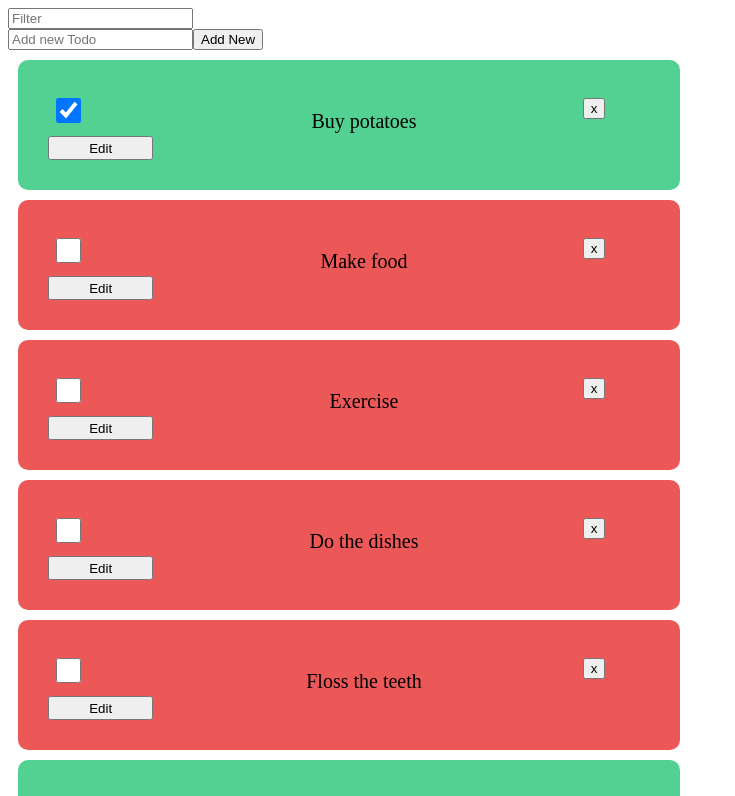
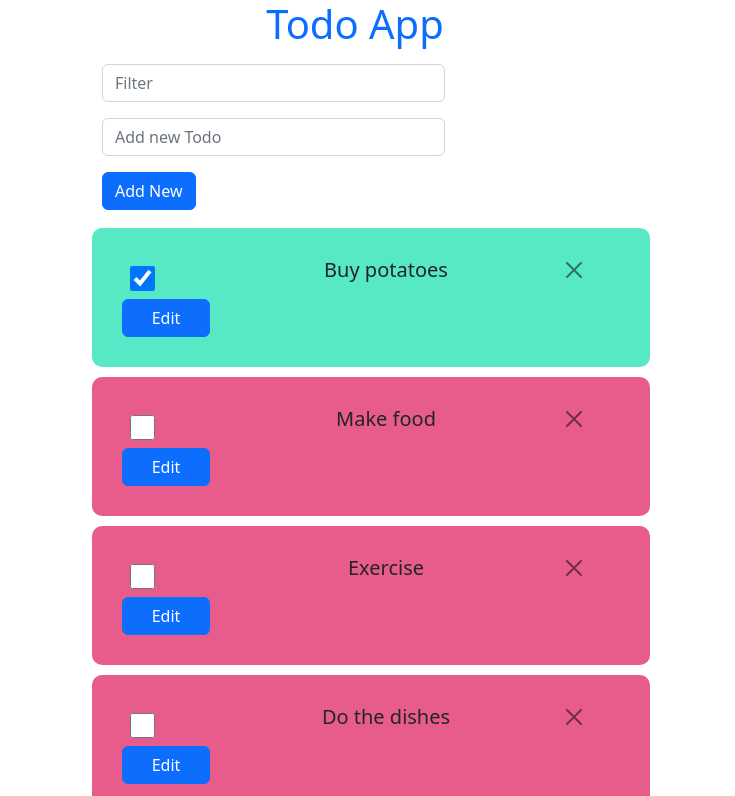
Before and after one commit to cat-rivers/Buutti_Execises, a React (Create React App) app in the folder lecture_20/lecture_20/: page / in a window 1280 px wide. Shown: the top 796 px of the page, without its empty margins (0-735 px from the left). Built offline with nearby package versions, Linux system fonts and the light colour scheme.

Commit message:
adding bootstrap

```diff
--- a/lecture_20/lecture_20/package.json
+++ b/lecture_20/lecture_20/package.json
@@ -6,7 +6,9 @@
     "@testing-library/jest-dom": "^5.16.5",
     "@testing-library/react": "^13.4.0",
     "@testing-library/user-event": "^13.5.0",
+    "bootstrap": "^5.2.3",
     "react": "^18.2.0",
+    "react-bootstrap": "^2.7.0",
     "react-dom": "^18.2.0",
     "react-scripts": "5.0.1",
     "web-vitals": "^2.1.4"
--- a/lecture_20/lecture_20/public/index.html
+++ b/lecture_20/lecture_20/public/index.html
@@ -24,6 +24,14 @@
       work correctly both with client-side routing and a non-root public URL.
       Learn how to configure a non-root public URL by running `npm run build`.
     -->
+
+    <link
+      rel="stylesheet"
+      href="https://cdn.jsdelivr.net/npm/bootstrap@5.2.3/dist/css/bootstrap.min.css"
+      integrity="sha384-rbsA2VBKQhggwzxH7pPCaAqO46MgnOM80zW1RWuH61DGLwZJEdK2Kadq2F9CUG65"
+      crossorigin="anonymous"
+    />
+
     <title>React App</title>
   </head>
   <body>
--- a/lecture_20/lecture_20/src/AddTodo.js
+++ b/lecture_20/lecture_20/src/AddTodo.js
@@ -1,4 +1,5 @@
 import { useState } from "react";
+import { Form, Button } from "react-bootstrap";
 
 const AddTodo = props => {
   const { onAddNewTodo } = props;
@@ -8,23 +9,25 @@ const AddTodo = props => {
     setTaskTodo(e.target.value);
   };
   return (
-    <form>
-      <input
+    <Form>
+      <Form.Control
+        className="my-2"
         onChange={e => inputTask(e)}
         type="text"
         name="submit"
         value={taskTodo}
         placeholder="Add new Todo"
       />
-      <button
+      <Button
+        className="my-2"
         onClick={e => {
           e.preventDefault();
           onAddNewTodo(taskTodo);
         }}
       >
         Add New
-      </button>
-    </form>
+      </Button>
+    </Form>
   );
 };
 
--- a/lecture_20/lecture_20/src/App.js
+++ b/lecture_20/lecture_20/src/App.js
@@ -1,4 +1,5 @@
 import Todos from "./Todos";
+import "bootstrap/dist/css/bootstrap.min.css";
 
 function App() {
   return (
--- a/lecture_20/lecture_20/src/DeleteTodo.js
+++ b/lecture_20/lecture_20/src/DeleteTodo.js
@@ -1,10 +1,12 @@
+import { Button, CloseButton } from "react-bootstrap";
 const DeleteTodo = props => {
   const { id, handleDelete } = props;
 
   return (
-    <button className="btn-close" onClick={() => handleDelete(id)}>
-      x
-    </button>
+    <CloseButton
+      className="btn-close"
+      onClick={() => handleDelete(id)}
+    ></CloseButton>
   );
 };
 
--- a/lecture_20/lecture_20/src/EditTodo.js
+++ b/lecture_20/lecture_20/src/EditTodo.js
@@ -1,11 +1,12 @@
 import { useState } from "react";
+import { Form, Button } from "react-bootstrap";
 
 const EditTodo = props => {
   const { onChangeEditTodo, text } = props;
   const [value, setValue] = useState(text);
   return (
     <>
-      <form>
+      <Form>
         <input
           onChange={e => setValue(e.target.value)}
           placeholder="change todo text"
@@ -18,7 +19,7 @@ const EditTodo = props => {
         >
           Save
         </button>
-      </form>
+      </Form>
     </>
   );
 };
--- a/lecture_20/lecture_20/src/TodoCard.css
+++ b/lecture_20/lecture_20/src/TodoCard.css
@@ -7,19 +7,12 @@
   display: grid;
   text-align: center;
   grid-template-columns: 1fr 4fr 1fr;
-  height: 70px;
 }
 
 .todo-card p {
   font-size: 20px;
   margin-bottom: 0px;
   padding: 0px;
-}
-
-.btn-close {
-  height: fit-content;
-  width: fit-content;
-  margin: 8px;
 }
 
 .checkbox {
@@ -29,9 +22,9 @@
 }
 
 .color-red {
-  background-color: rgb(236, 88, 88);
+  background-color: rgb(232, 92, 139);
 }
 
 .color-green {
-  background-color: rgb(82, 209, 147);
+  background-color: rgb(87, 232, 198);
 }
--- a/lecture_20/lecture_20/src/TodoCard.js
+++ b/lecture_20/lecture_20/src/TodoCard.js
@@ -2,7 +2,7 @@ import "./TodoCard.css";
 import DeleteTodo from "./DeleteTodo";
 import { useState } from "react";
 import EditTodo from "./EditTodo";
-
+import { Button, Container, Form } from "react-bootstrap";
 const TodoCard = props => {
   const { object, text, onToggleComplete, handleDelete, onChangeEditTodo } =
     props;
@@ -24,7 +24,7 @@ const TodoCard = props => {
         }}
       />
       {!editMode ? (
-        <p> {text}</p>
+        <p className="display-1"> {text}</p>
       ) : (
         <EditTodo
           text={text}
@@ -38,7 +38,7 @@ const TodoCard = props => {
 
       <DeleteTodo id={object.id} handleDelete={handleDelete} />
 
-      {!editMode && <button onClick={() => setEditMode(true)}>Edit</button>}
+      {!editMode && <Button onClick={() => setEditMode(true)}>Edit</Button>}
     </div>
   );
 };
--- a/lecture_20/lecture_20/src/Todos.js
+++ b/lecture_20/lecture_20/src/Todos.js
@@ -2,6 +2,7 @@ import { useState } from "react";
 import TodoCard from "./TodoCard";
 import AddTodo from "./AddTodo";
 import uuid4 from "uuid4";
+import { Button, Container, Form, Row, Col } from "react-bootstrap";
 
 const defaultTodos = [
   { id: 1, text: "Buy potatoes", complete: true },
@@ -61,20 +62,42 @@ const Todos = () => {
   };
 
   return (
-    <>
-      <input
+    <Container>
+      <Row>
+        <Col className="col-6 text-center text-primary">
+          <h1> Todo App</h1>
+        </Col>
+      </Row>
+
+      <Row className="mx-2">
+        <Col className="col-4 ">
+          <Form>
+            <Form.Control
+              className="my-2"
               value={filter}
               onChange={e => setFilter(e.target.value)}
               placeholder="Filter"
-      ></input>
+            />
+          </Form>
+        </Col>
+      </Row>
+
+      <Row className="mx-2">
+        <Col className="col-4">
           <AddTodo onAddNewTodo={onAddNewTodo} />
+        </Col>
+      </Row>
+      <Row>
+        <Col>
           <TodoList
             todos={todos.filter(makeTodoFilterFunction(filter))}
             toggleComplete={toggleComplete}
             handleDelete={handleDelete}
             editTodoText={editTodoText}
           />
-    </>
+        </Col>
+      </Row>
+    </Container>
   );
 };
 
```
Also changed, not shown: lecture_20/lecture_20/src/SaveTodo.js (deleted), 1 other file (tests, documents, lock files or other folders). Lines whose indentation alone changed are shown as unchanged.
